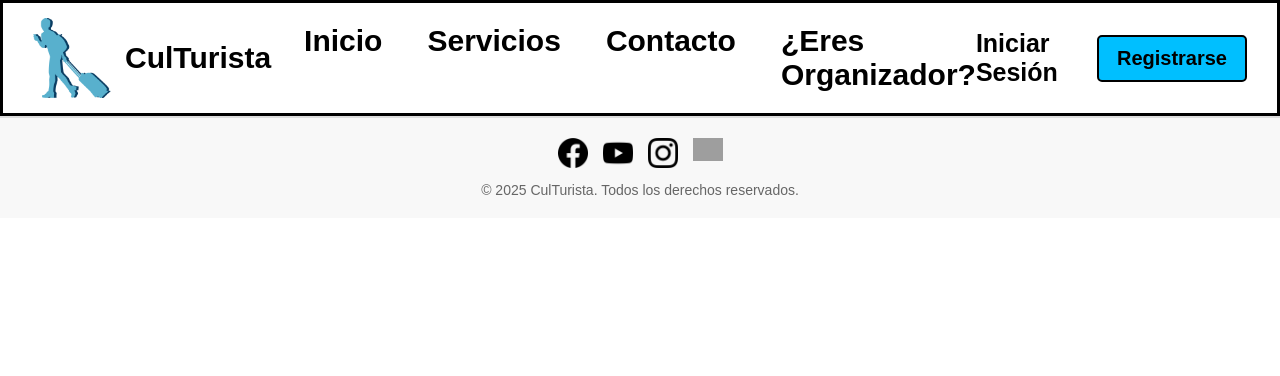
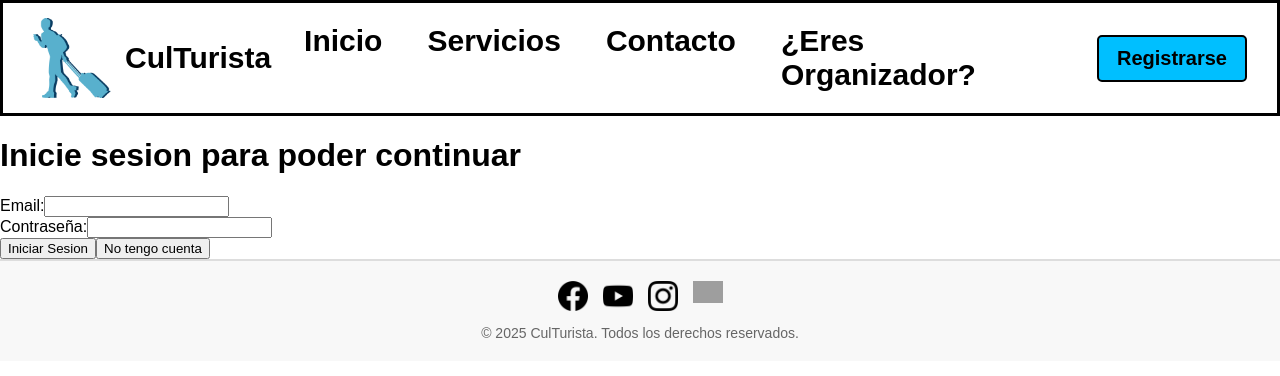
Before and after one commit to QuinteroEP/culturista-frontend, an Angular app in the folder culturista/: page /login in a window 1280 px wide. Before the commit this address led to /. Shown: the top 376 px of the page. Built offline with nearby package versions, Linux system fonts and the light colour scheme; grey boxes are pictures that could not be loaded; a web font is replaced by a local one.

Commit message:
v1.3
pantallas de login y registro

```diff
--- a/culturista/src/app/app-routing.module.ts
+++ b/culturista/src/app/app-routing.module.ts
@@ -6,6 +6,8 @@ import { ResultadosComponent } from './resultados/resultados.component';
 import { PlanComponent } from './plan/plan.component';
 import { GuiasComponent } from './guias/guias.component';
 import { InformacionComponent } from './informacion/informacion.component';
+import { LoginComponent } from './login/login.component';
+import { RegistroComponent } from './registro/registro.component';
 
 export const routes: Routes = [
   { path: '', component: LandingComponent },
@@ -13,7 +15,9 @@ export const routes: Routes = [
   { path: 'formulario/resultados', component: ResultadosComponent },
   { path: 'formulario/guias', component: GuiasComponent },
   { path: 'destinos/info/:id', component: InformacionComponent},
-  { path : 'plan', component: PlanComponent}
+  { path: 'plan', component: PlanComponent},
+  { path: 'login', component: LoginComponent },
+  { path: 'signup', component: RegistroComponent },
 ];
 
 @NgModule({
--- a/culturista/src/app/header/header.component.html
+++ b/culturista/src/app/header/header.component.html
@@ -11,8 +11,12 @@
             <li><a href="#">¿Eres Organizador?</a></li>
         </ul>
     </nav>
-    <div class="auth-links">
-        <a href="#">Iniciar Sesión</a>
-        <button class="register-btn">Registrarse</button>
+
+    <div class="auth-links" *ngIf="logged === false">
+        <button class="register-btn" (click)="goToRegistro()">Registrarse</button>
+    </div>
+
+    <div *ngIf="logged">
+        <p>Hola John Doe</p>
     </div>
 </header>
--- a/culturista/src/app/header/header.component.ts
+++ b/culturista/src/app/header/header.component.ts
@@ -1,18 +1,33 @@
 import { Component } from '@angular/core';
 import { Router } from '@angular/router';
+import { CommonModule } from '@angular/common';
+import { AuthService } from '../service/authService';
 
 @Component({
   selector: 'app-header',
+  imports: [CommonModule],
   templateUrl: './header.component.html',
   styleUrl: './header.component.css'
 })
 
 export class HeaderComponent {
+  constructor(private router: Router, private auth: AuthService) { }
 
-  constructor(private router: Router) { }
+  logged: boolean = false;
+
+  ngOnInit() {
+    this.auth.logged$.subscribe(value => {
+      this.logged = value;
+    });
+  }
 
   goToHome() {
     console.log('showForm');
     this.router.navigate(['']);
   }
+
+  goToRegistro() {
+    console.log('showForm');
+    this.router.navigate(['signup']);
+  }
 }
--- a/culturista/src/app/landing/landing.component.html
+++ b/culturista/src/app/landing/landing.component.html
@@ -5,7 +5,7 @@
     </p>
 
     <div class="button-container">
-        <button class="register-btn" (click)="goToForm()">Planear Mi Viaje</button>
+        <button class="register-btn" (click)="goToLogin()">Planear Mi Viaje</button>
     </div>
 
     <div class="travel-icons">
--- a/culturista/src/app/landing/landing.component.ts
+++ b/culturista/src/app/landing/landing.component.ts
@@ -11,8 +11,8 @@ export class LandingComponent {
 
   constructor(private router: Router) { }
 
-  goToForm() {
+  goToLogin() {
     console.log('showForm');
-    this.router.navigate(['formulario']);
+    this.router.navigate(['login']);
   }
 }
--- /dev/null
+++ b/culturista/src/app/login/login.component.html
@@ -0,0 +1,18 @@
+<h1>
+    Inicie sesion para poder continuar
+</h1>
+
+<form (ngSubmit)="goToForm(form)" #form="ngForm">
+    <div class="form-group">
+        <label for="email">Email:</label>
+        <input type="email" id="email" name="email" required>
+    </div>
+
+    <div class="form-group">
+        <label for="password">Contraseña:</label>
+        <input type="password" id="password" name="password" required>
+    </div>
+
+    <button type="submit">Iniciar Sesion</button>
+    <button type="button" (click)="goToRegistro()">No tengo cuenta</button>
+</form>
--- /dev/null
+++ b/culturista/src/app/login/login.component.ts
@@ -0,0 +1,25 @@
+import { Component } from '@angular/core';
+import { Router } from '@angular/router';
+import { FormsModule } from '@angular/forms';
+import { NgForm } from '@angular/forms';
+import { AuthService } from '../service/authService';
+
+@Component({
+  selector: 'app-login',
+  imports: [FormsModule],
+  templateUrl: './login.component.html',
+  styleUrl: './login.component.css'
+})
+export class LoginComponent {
+
+  constructor(private router: Router, private auth: AuthService) { }
+
+  goToRegistro(){
+    this.router.navigate(['signup']);
+  }
+
+  goToForm(form: NgForm){
+    this.auth.login();
+    this.router.navigate(['formulario']);
+  }
+}
--- /dev/null
+++ b/culturista/src/app/registro/registro.component.html
@@ -0,0 +1,17 @@
+<form (ngSubmit)="goToForm(form)" #form="ngForm">
+    <h1>Registro</h1>
+
+    <label for="nombre">Nombre:</label>
+    <input type="text" id="nombre" name="nombre" required>
+
+    <label for="email">Email:</label>
+    <input type="email" id="email" name="email" required>
+
+    <label for="password">Contraseña:</label>
+    <input type="password" id="password" name="password" required>
+
+    <label for="confirmarPassword">Confirmar Contraseña:</label>
+    <input type="password" id="confirmarPassword" name="confirmarPassword" required>
+
+    <button type="submit">Crear mi cuenta</button>
+</form>
--- /dev/null
+++ b/culturista/src/app/registro/registro.component.ts
@@ -0,0 +1,19 @@
+import { Component } from '@angular/core';
+import { Router } from '@angular/router';
+import { FormsModule } from '@angular/forms';
+import { NgForm } from '@angular/forms';
+
+@Component({
+  selector: 'app-registro',
+  imports: [FormsModule],
+  templateUrl: './registro.component.html',
+  styleUrl: './registro.component.css'
+})
+export class RegistroComponent {
+
+  constructor(private router: Router) { }
+
+  goToForm(form: NgForm){
+    this.router.navigate(['formulario']);
+  }
+}
--- /dev/null
+++ b/culturista/src/app/service/authService.ts
@@ -0,0 +1,23 @@
+import { Injectable } from '@angular/core';
+import { BehaviorSubject } from 'rxjs';
+
+@Injectable({
+  providedIn: 'root' // Ensures it's a singleton
+})
+export class AuthService {
+  private loggedIn = new BehaviorSubject<boolean>(false);
+
+  logged$ = this.loggedIn.asObservable();
+
+  login() {
+    this.loggedIn.next(true);
+  }
+
+  logout() {
+    this.loggedIn.next(false);
+  }
+
+  isLoggedIn(): boolean {
+    return this.loggedIn.value;
+  }
+}
```
Also changed, not shown: culturista/src/app/login/login.component.css (added), culturista/src/app/registro/registro.component.css (added), 2 other files (tests, documents, lock files or other folders).
